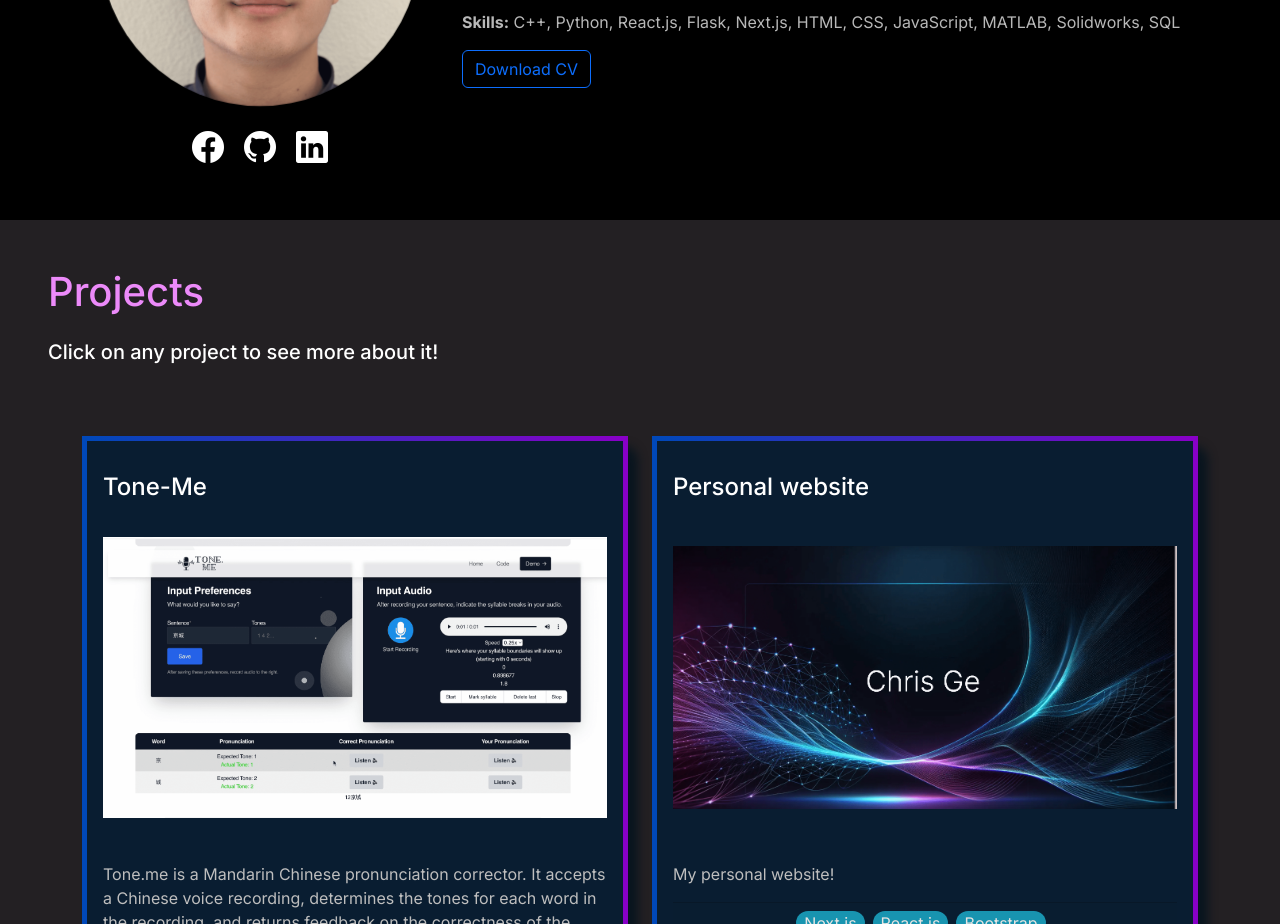
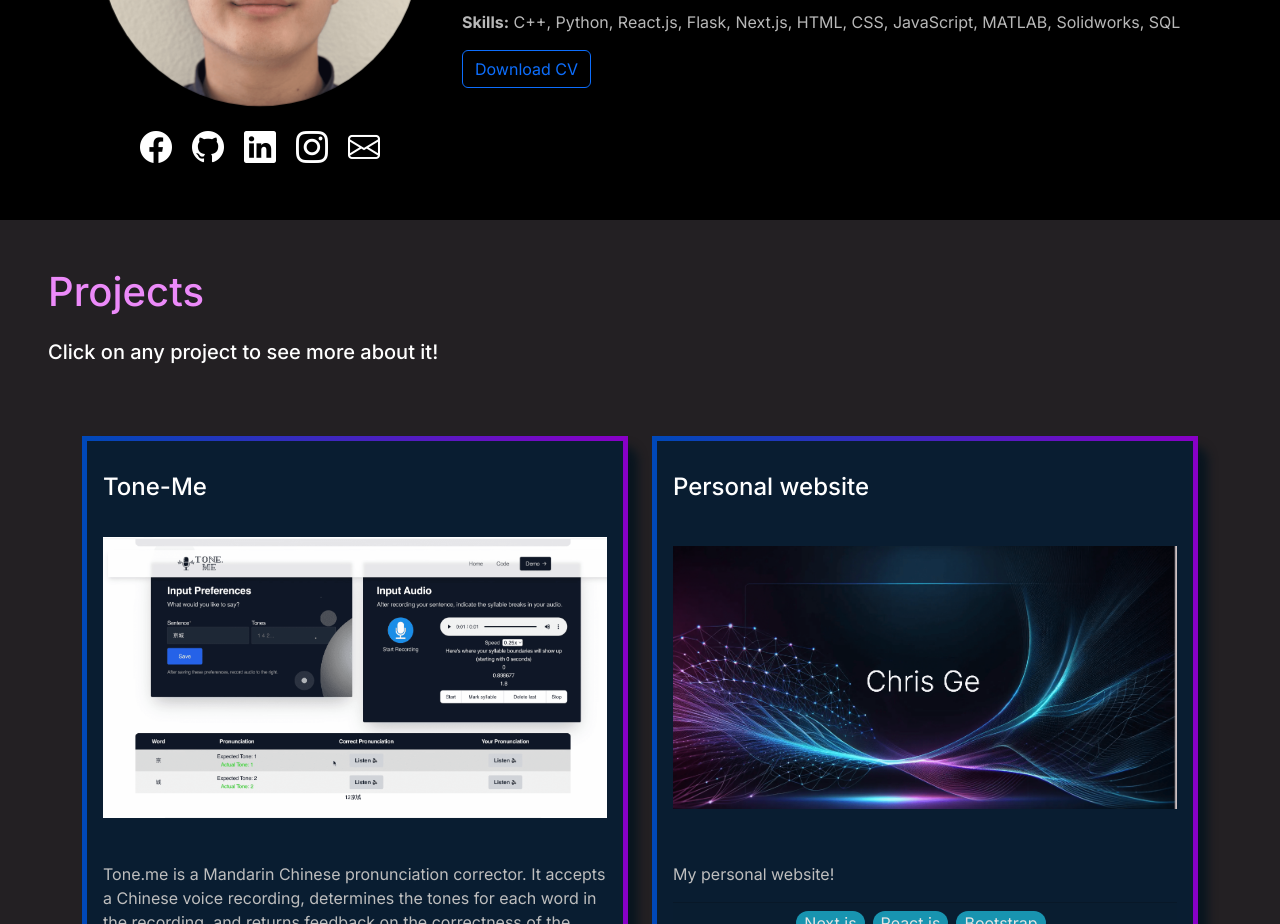
Before and after one commit to ChrisG777/personal-website, a Next.js app: page / in a window 1280 px wide. Shown: the part 1240-2164 px from the top of the page. Built offline with nearby package versions, Linux system fonts and the light colour scheme.

Commit message:
Changed the resume name, and added Instagram and Email to my icons

```diff
--- a/src/components/AboutMe.tsx
+++ b/src/components/AboutMe.tsx
@@ -26,6 +26,12 @@ const AboutMe = () => {
               </a>
               <a href="https://www.linkedin.com/in/chris-ge-1274601b0/">
                 <i className={`bi bi-linkedin ${styles.icon}`}></i>
+              </a>
+              <a href="https://www.instagram.com/chrisge05/">
+                <i className={`bi bi-instagram ${styles.icon}`}></i>
+              </a>
+              <a href="mailto:cge7@mit.edu">
+                <i className={`bi bi-envelope ${styles.icon}`}></i>
               </a>
             </div>
           </div>
@@ -59,7 +65,7 @@ const AboutMe = () => {
             </p>
             <a
               className="btn btn-outline-primary"
-              href="Resume.pdf"
+              href="Chris_Ge_Resume.pdf"
               download="Chris_Ge_Resume.pdf"
             >
               Download CV
```
Also changed, not shown: 2 other files (tests, documents, lock files or other folders).
